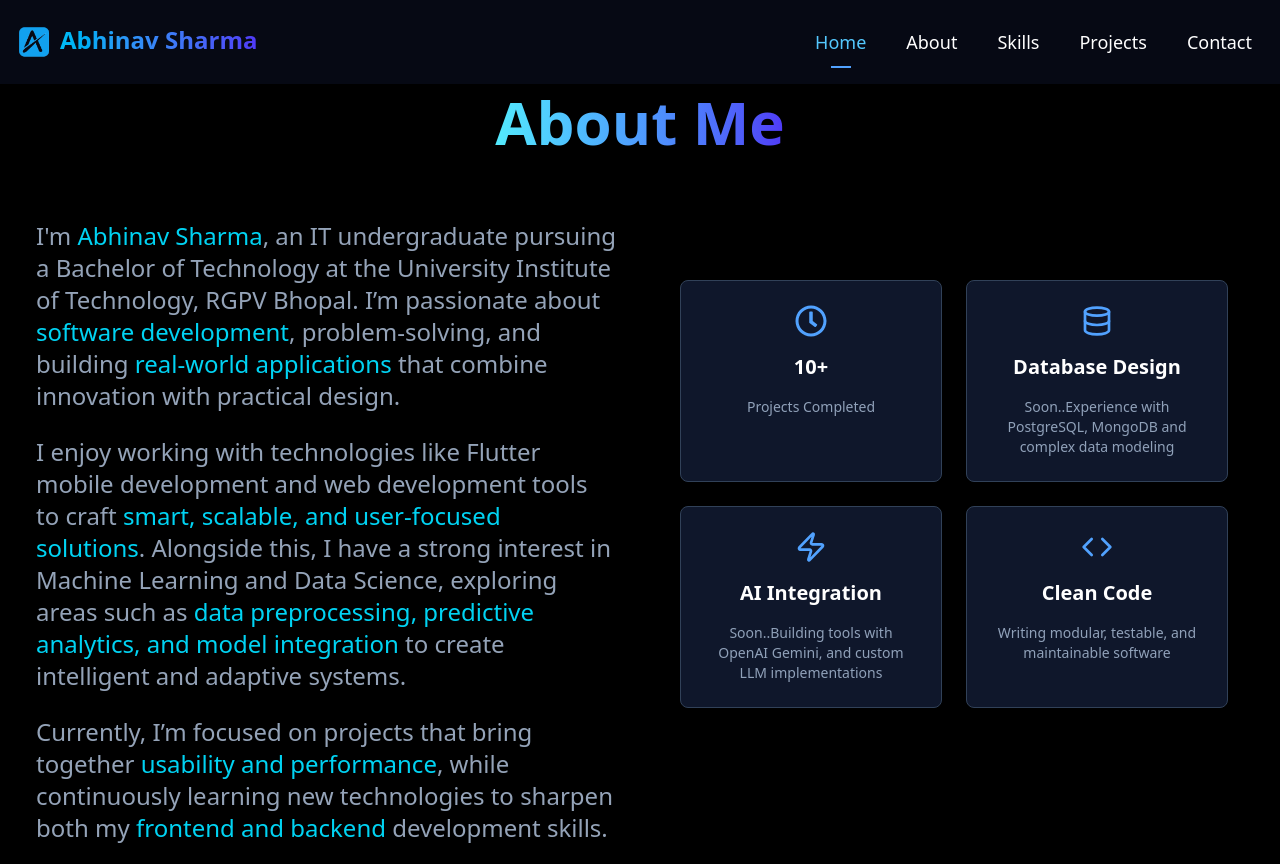
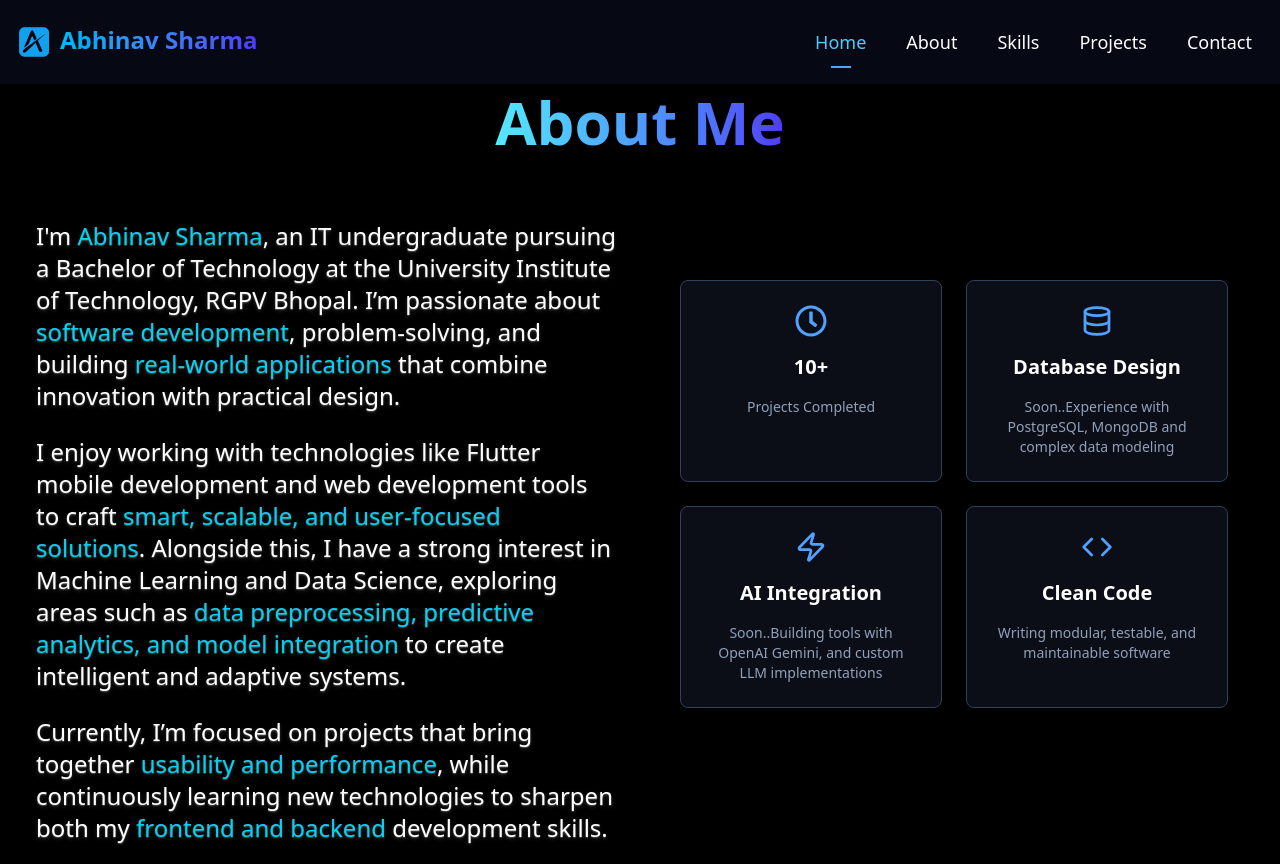
Before and after one commit to Abhinavsharma005/Portfolio, a React (Vite) app: page /about in a window 1280 px wide. Built offline with nearby package versions, Linux system fonts and the light colour scheme.

Commit message:
update styling

```diff
--- a/src/Components/About.jsx
+++ b/src/Components/About.jsx
@@ -13,15 +13,15 @@ const About = () => {
       <div className="flex flex-col md:flex-row items-start justify-between gap-8 px-4">
         {/* Left side: Paragraphs */}
         <div className="md:w-1/2 md:mt-7 p-2">
-          <p className="text-left text-2xl text-[#94A3B8]">
+          <p className="text-left text-2xl text-white text-shadow-md text-shadow-white/15">
             I'm <span className="text-cyan-400 font-medium">Abhinav Sharma</span>, an IT undergraduate pursuing a Bachelor of Technology at the University Institute of Technology, RGPV Bhopal. I’m passionate about <span className="text-cyan-400 font-medium">software development</span>, problem-solving, and building <span className="text-cyan-400 font-medium">real-world applications</span> that combine innovation with practical design.
           </p>
           <br />
-          <p className="text-left text-2xl text-[#94A3B8]">
+          <p className="text-left text-2xl text-white text-shadow-md text-shadow-white/15">
             I enjoy working with technologies like Flutter mobile development and web development tools to craft <span className="text-cyan-400 font-medium">smart, scalable, and user-focused solutions</span>. Alongside this, I have a strong interest in Machine Learning and Data Science, exploring areas such as <span className="text-cyan-400 font-medium">data preprocessing, predictive analytics, and model integration</span> to create intelligent and adaptive systems.
           </p>
           <br />
-          <p className="text-left text-2xl text-[#94A3B8]">
+          <p className="text-left text-2xl text-white text-shadow-md text-shadow-white/15">
             Currently, I’m focused on projects that bring together <span className="text-cyan-400 font-medium">usability and performance</span>, while continuously learning new technologies to sharpen both my <span className="text-cyan-400 font-medium">frontend and backend</span> development skills.
           </p>
         </div>
--- a/src/Components/Card.jsx
+++ b/src/Components/Card.jsx
@@ -3,7 +3,7 @@ import { LuLaptop } from 'react-icons/lu'; // Example icon from react-icons
 
 const Card = ({ title, description, Icon }) => {
   return (
-    <div className="bg-slate-900 border border-slate-700 rounded-lg p-6 flex flex-col gap-4 transition-all duration-300 hover:border-blue-400 hover:shadow-lg hover:shadow-blue-500/20">
+    <div className="bg-[#0b0d17] border border-slate-700 rounded-lg p-6 flex flex-col gap-4 transition-all duration-300 hover:border-blue-400 hover:shadow-lg hover:shadow-blue-500/20">
       <div className="text-blue-400 flex justify-center items-center">
         {/* Pass the icon component as a prop */}
         <Icon size={32} />
```
